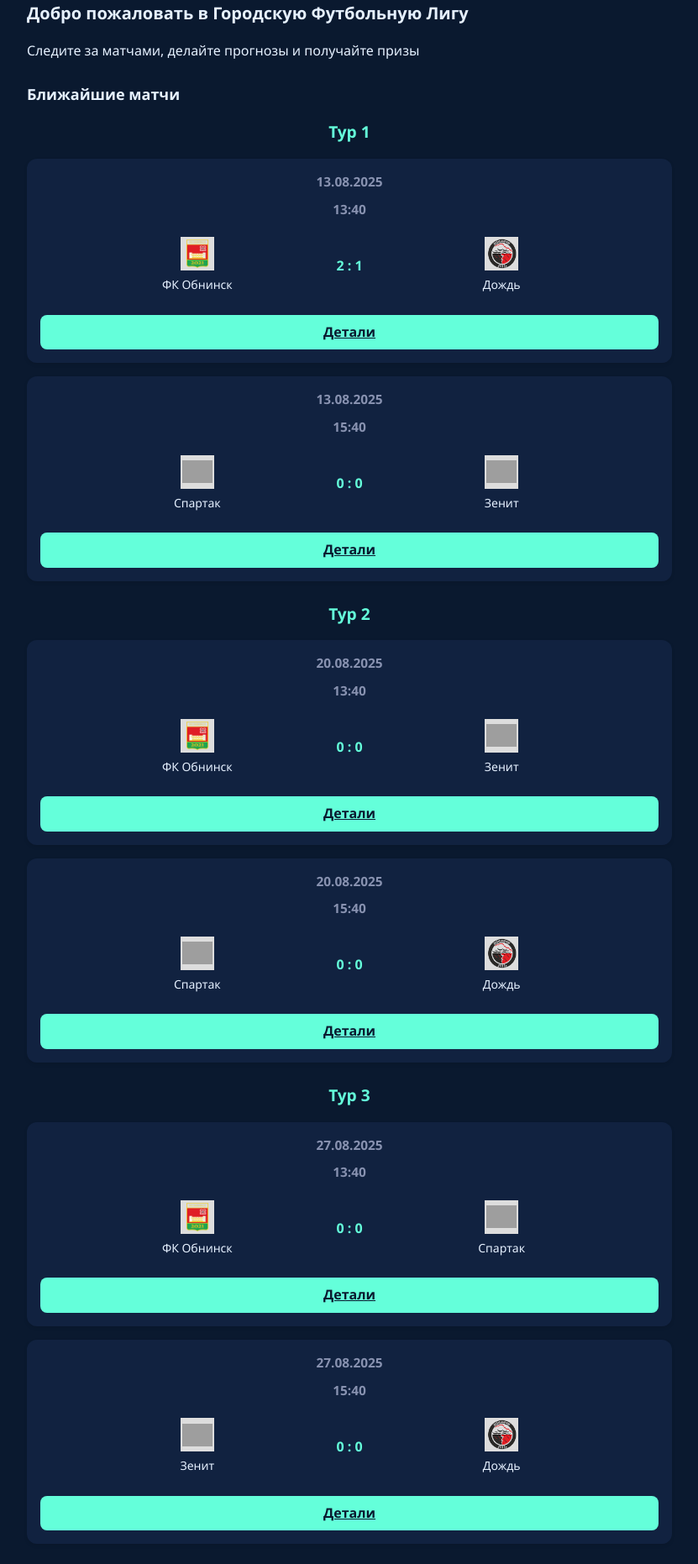
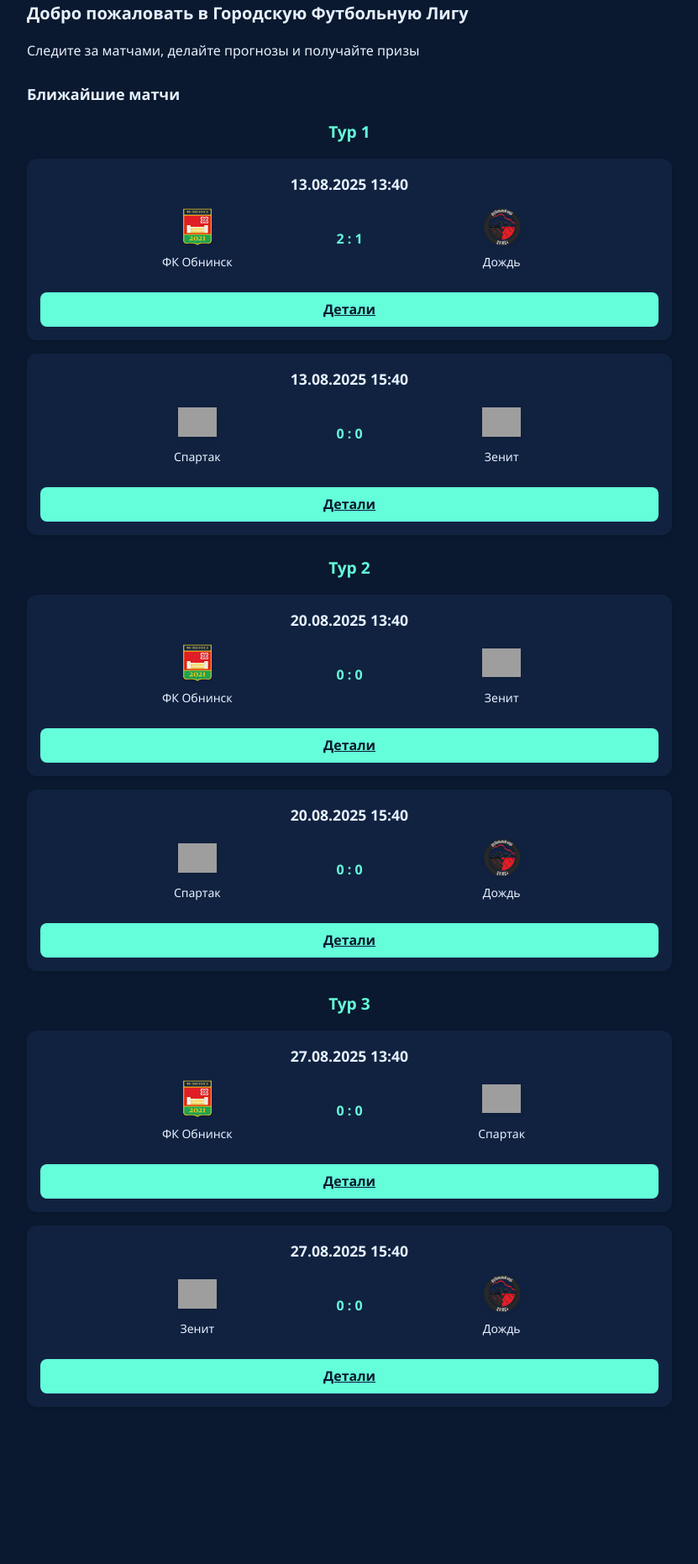
Before and after one commit to mexxvell/ObnF, a Flask app: page /miniapp/home in a window 1280 px wide. Shown: the whole page at 84% size, without its empty margins (224-1055 px from the left). After the commit the page ends 1675 px from the top, so only its background shows below. Run offline with Flask 3, Linux system fonts and the light colour scheme; the visitor is signed in with stand-in values (Sample User, id 1); parts of the project's set-up code (start-up, migrations or seed data) failed here and were passed over; some libraries are stand-ins or nearby versions; grey boxes are pictures that could not be loaded.

Commit message:
Add files via upload

```diff
--- a/app.py
+++ b/app.py
@@ -2418,6 +2418,35 @@
         "created_at": str(n.created_at)
     } for n in notifications])
 
+@app.route('/miniapp/match/<int:match_id>')
+def match_detail(match_id):
+    user_id = session.get('user_id', 0)
+    if not user_id:
+        return "Not authorized", 403
+
+    match = get_match(match_id)
+    if not match:
+        return "Match not found", 404
+
+    # Получаем информацию о команде
+    team_form1 = get_team_form(match.team1)
+    team_form2 = get_team_form(match.team2)
+    players1 = get_team_players(match.team1)
+    players2 = get_team_players(match.team2)
+
+    # Проверяем подписку пользователя
+    is_subscribed = is_subscribed_to_match(user_id, match_id)
+
+    return render_template('match_detail.html',
+                          match=match,
+                          team_form1=team_form1,
+                          team_form2=team_form2,
+                          players1=players1,
+                          players2=players2,
+                          is_subscribed=is_subscribed,
+                          user_id=user_id,
+                          owner_id=OWNER_ID)
+
 @app.route('/miniapp/support')
 def miniapp_support():
     user_id = session.get('user_id', 0)
--- a/static/css/styles.css
+++ b/static/css/styles.css
@@ -241,6 +241,11 @@
     border-bottom: none;
 }
 
+/* Для таблицы матчей */
+.matches-table .match-date-time {
+    font-size: 0.95em !important;
+}
+
 /* Вкладки */
 .tabs {
     display: flex;
@@ -307,11 +312,9 @@
 }
 
 .match-header {
-    display: flex;
-    justify-content: space-between;
-    margin-bottom: 12px;
-    color: var(--text-secondary);
-    font-size: 14px;
+    justify-content: center !important;
+    text-align: center !important;
+    margin-bottom: 12px !important;
 }
 
 .teams {
@@ -329,13 +332,25 @@
 }
 
 .team img {
-    width: 40px;
-    height: 40px;
-    border-radius: 0;
+    width: 50px; /* Увеличено с 40px до 50px */
+    height: 50px; /* Увеличено с 40px до 50px */
+    border-radius: 0; /* Убрано скругление (круглый квадрат) */
     object-fit: contain; /* Изменено с cover на contain */
     margin-bottom: 6px;
-    background-color: #ddd;
+    background-color: transparent; /* Изменено с #ddd на прозрачный */
     padding: 2px;
+}
+
+/* Для случаев, когда логотипы имеют прозрачный фон */
+.team img {
+    filter: drop-shadow(0 2px 2px rgba(0, 0, 0, 0.1));
+}
+
+/* Для случаев, когда логотипы имеют темный фон */
+@media (prefers-color-scheme: dark) {
+    .team img {
+        filter: brightness(1.2);
+    }
 }
 
 .team span {
@@ -1543,24 +1558,23 @@
     margin-bottom: 16px !important;
 }
 
-/* Стилизация даты и времени матчей */
-.match-header {
-    justify-content: center !important;
-    text-align: center !important;
-}
-
-.match-header .match-date,
-.match-header .match-time,
-.match-header .match-date-time {
+
+/* Удаляем отдельные стили для .match-date и .match-time */
+.match-date, .match-time {
+    display: none;
+}
+
+/* Добавляем стиль для объединенной строки */
+.match-date-time {
+    font-weight: 600 !important;
+    font-size: 1.1em !important;
+    color: var(--text) !important;
     text-align: center !important;
     width: 100% !important;
-    font-weight: 600 !important;
-    font-size: 1.1em !important;
-    margin-bottom: 8px !important;
 }
 
 /* Для таблицы матчей (если используется) */
-.matches-list .match-header {
+.matches-list {
     flex-direction: column !important;
     align-items: center !important;
 }
@@ -1583,3 +1597,17 @@
     opacity: 0.7;
     transform: scale(0.98);
 }
+
+/* Удаляем белый фон и увеличиваем размер */
+.team-logo {
+    background-color: transparent; /* Убираем белый фон */
+    width: 50px;
+    height: 50px;
+    object-fit: contain; /* Сохраняем пропорции */
+    margin: 0 auto; /* Центрируем */
+}
+
+/* Для случаев, когда логотипы находятся внутри контейнеров */
+.team-container {
+    text-align: center;
+}
--- a/static/js/miniapp.js
+++ b/static/js/miniapp.js
@@ -494,10 +494,37 @@
                 e.preventDefault();
                 e.stopPropagation();
 
-                            // Получаем ID матча из атрибута data-match-id или из URL
-                            const matchId = btn.dataset.matchId ||
-                                          (btn.closest('.match-card')?.dataset.matchId) ||
-                                          (btn.closest('tr')?.dataset.matchId);
+                // Пытаемся найти ID матча разными способами
+                let matchId = null;
+
+                // 1. Проверяем атрибут data-match-id кнопки
+                if (btn.dataset.matchId) {
+                    matchId = btn.dataset.matchId;
+                    console.log('[MATCH] Found match ID from button:', matchId);
+                }
+                // 2. Проверяем родительский элемент .match-card
+                else if (btn.closest('.match-card')?.dataset.matchId) {
+                    matchId = btn.closest('.match-card').dataset.matchId;
+                    console.log('[MATCH] Found match ID from .match-card:', matchId);
+                }
+                // 3. Проверяем родительский элемент tr (для таблицы)
+                else if (btn.closest('tr')?.dataset.matchId) {
+                    matchId = btn.closest('tr').dataset.matchId;
+                    console.log('[MATCH] Found match ID from tr:', matchId);
+                }
+                // 4. Проверяем атрибут href (если кнопка является ссылкой)
+                else if (btn.href && /\/match\/(\d+)/.test(btn.href)) {
+                    matchId = btn.href.match(/\/match\/(\d+)/)[1];
+                    console.log('[MATCH] Found match ID from href:', matchId);
+                }
+                // 5. Проверяем скрытое поле в форме
+                else {
+                    const hiddenInput = btn.closest('form')?.querySelector('input[name="match_id"]');
+                    if (hiddenInput && hiddenInput.value) {
+                        matchId = hiddenInput.value;
+                        console.log('[MATCH] Found match ID from hidden input:', matchId);
+                    }
+                }
 
                 if (matchId) {
                     console.log('[MATCH] Opening details for match ID:', matchId);
@@ -507,15 +534,16 @@
                     // Закрываем боковое меню, если открыто
                     document.getElementById('side-menu')?.classList.add('hidden');
                 } else {
-                                console.error('[MATCH] Match ID not found');
-                                showNotification('Ошибка: не удалось определить матч', 'error');
+                    console.error('[MATCH] Match ID not found after all attempts');
+                    showNotification('Ошибка: не удалось определить матч. Пожалуйста, обновите страницу и попробуйте снова.', 'error');
                 }
             });
         });
     } catch (iframeError) {
         console.error('[IFRAME] Error adding details button handlers:', iframeError);
     }
-            }, 500); // Задержка для полной загрузки содержимого iframe
+}, 500);
+
         } else if (src.includes('/miniapp/nlo')) {
             setActiveTab('nlo');
         } else if (src.includes('/miniapp/predictions') ||
--- a/templates/home.html
+++ b/templates/home.html
@@ -16,13 +16,10 @@
                 {% for match in round.matches %}
                 <div class="match-card">
                     <div class="match-header">
-                        <div class="match-date">
-                            {{ match.datetime.strftime('%d.%m.%Y') if match.datetime else 'Дата не указана' }}
-                        </div>
-                        <div class="match-time">
-                            {{ match.datetime.strftime('%H:%M') if match.datetime else 'Время не указано' }}
-                        </div>
-                    </div>
+    <div class="match-date-time">
+        {{ match.datetime.strftime('%d.%m.%Y %H:%M') if match.datetime else 'Дата и время не указаны' }}
+    </div>
+</div>
 
                             <div class="teams">
                         <div class="team team1">
```
Lines whose indentation alone changed are shown as unchanged.
